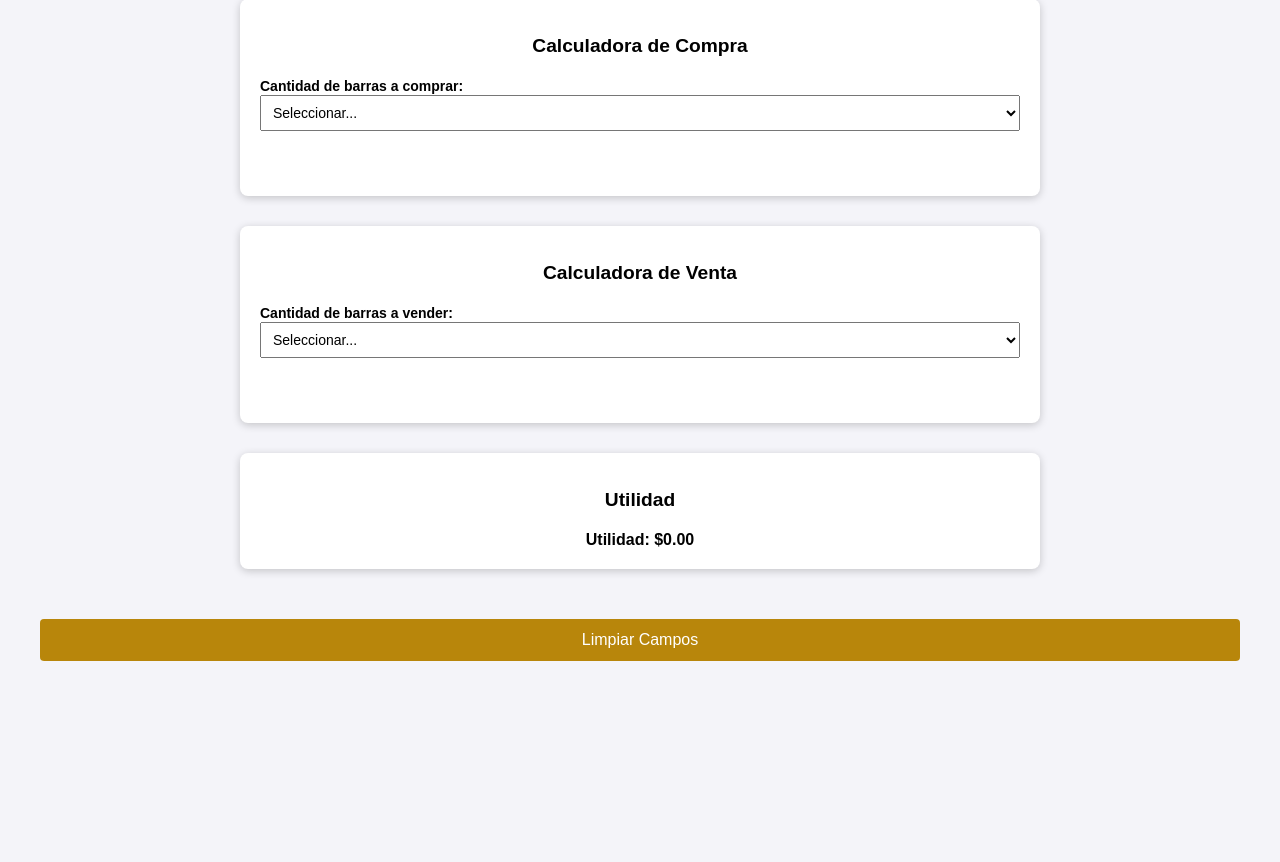
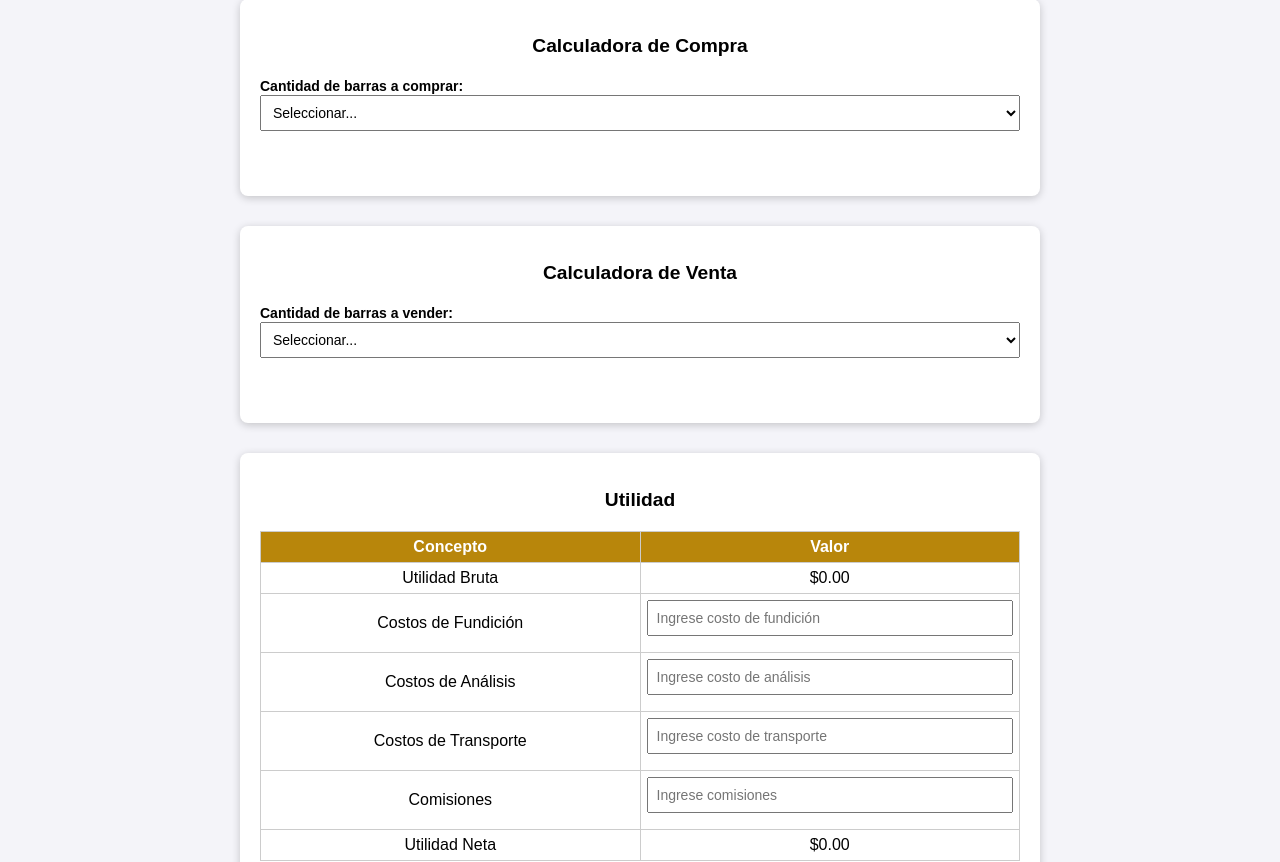
Before and after one commit to rpo91/AuCalculate, a plain HTML site: page index.html in a window 1280 px wide. Shown: the part 103-965 px from the top of the page. Before the commit the page ends 804 px from the top, so only its background shows below. Drawn offline with Linux system fonts and the light colour scheme.

Commit message:
Update index.html

```diff
--- a/index.html
+++ b/index.html
@@ -77,7 +77,7 @@
 
         table th, table td {
             border: 1px solid #ccc;
-            padding: 8px;
+            padding: 6px;
             text-align: center;
             word-wrap: break-word;
         }
@@ -147,6 +147,7 @@
 
             table th, table td {
                 font-size: 12px;
+                padding: 5px;
             }
 
             .result {
@@ -169,6 +170,7 @@
 
             table th, table td {
                 font-size: 10px;
+                padding: 4px;
             }
 
             button {
@@ -223,7 +225,36 @@
 
     <div class="calculator">
         <h2>Utilidad</h2>
-        <div class="result" id="profitResult">Utilidad: $0.00</div>
+        <table>
+            <tr>
+                <th>Concepto</th>
+                <th>Valor</th>
+            </tr>
+            <tr>
+                <td>Utilidad Bruta</td>
+                <td id="grossProfit">$0.00</td>
+            </tr>
+            <tr>
+                <td>Costos de Fundición</td>
+                <td><input type="number" id="meltingCost" oninput="updateNetProfit()" placeholder="Ingrese costo de fundición"></td>
+            </tr>
+            <tr>
+                <td>Costos de Análisis</td>
+                <td><input type="number" id="analysisCost" oninput="updateNetProfit()" placeholder="Ingrese costo de análisis"></td>
+            </tr>
+            <tr>
+                <td>Costos de Transporte</td>
+                <td><input type="number" id="transportCost" oninput="updateNetProfit()" placeholder="Ingrese costo de transporte"></td>
+            </tr>
+            <tr>
+                <td>Comisiones</td>
+                <td><input type="number" id="commissionCost" oninput="updateNetProfit()" placeholder="Ingrese comisiones"></td>
+            </tr>
+            <tr>
+                <td>Utilidad Neta</td>
+                <td id="netProfit">$0.00</td>
+            </tr>
+        </table>
     </div>
 
     <button class="clear-btn" onclick="clearFields()">Limpiar Campos</button>
@@ -313,9 +344,23 @@
         function calculateProfit() {
             const purchaseValue = parseFloat(document.getElementById('purchaseTotalValue')?.innerText.replace(/[^0-9.-]+/g, '')) || 0;
             const saleValue = parseFloat(document.getElementById('saleTotalValue')?.innerText.replace(/[^0-9.-]+/g, '')) || 0;
-            const profit = saleValue - purchaseValue;
+            const grossProfit = saleValue - purchaseValue;
 
-            document.getElementById('profitResult').innerText = `Utilidad: ${currencyFormatter.format(profit)}`;
+            document.getElementById('grossProfit').innerText = currencyFormatter.format(grossProfit);
+
+            updateNetProfit();
+        }
+
+        function updateNetProfit() {
+            const grossProfit = parseFloat(document.getElementById('grossProfit').innerText.replace(/[^0-9.-]+/g, '')) || 0;
+            const meltingCost = parseFloat(document.getElementById('meltingCost').value) || 0;
+            const analysisCost = parseFloat(document.getElementById('analysisCost').value) || 0;
+            const transportCost = parseFloat(document.getElementById('transportCost').value) || 0;
+            const commissionCost = parseFloat(document.getElementById('commissionCost').value) || 0;
+
+            const netProfit = grossProfit - (meltingCost + analysisCost + transportCost + commissionCost);
+
+            document.getElementById('netProfit').innerText = currencyFormatter.format(netProfit);
         }
 
         function round(value, decimals) {
@@ -328,6 +373,12 @@
             document.getElementById('purchaseTable').innerHTML = '';
             document.getElementById('saleTable').innerHTML = '';
             document.getElementById('profitResult').innerText = 'Utilidad: $0.00';
+            document.getElementById('grossProfit').innerText = '$0.00';
+            document.getElementById('netProfit').innerText = '$0.00';
+            document.getElementById('meltingCost').value = '';
+            document.getElementById('analysisCost').value = '';
+            document.getElementById('transportCost').value = '';
+            document.getElementById('commissionCost').value = '';
         }
     </script>
 </body>
```
